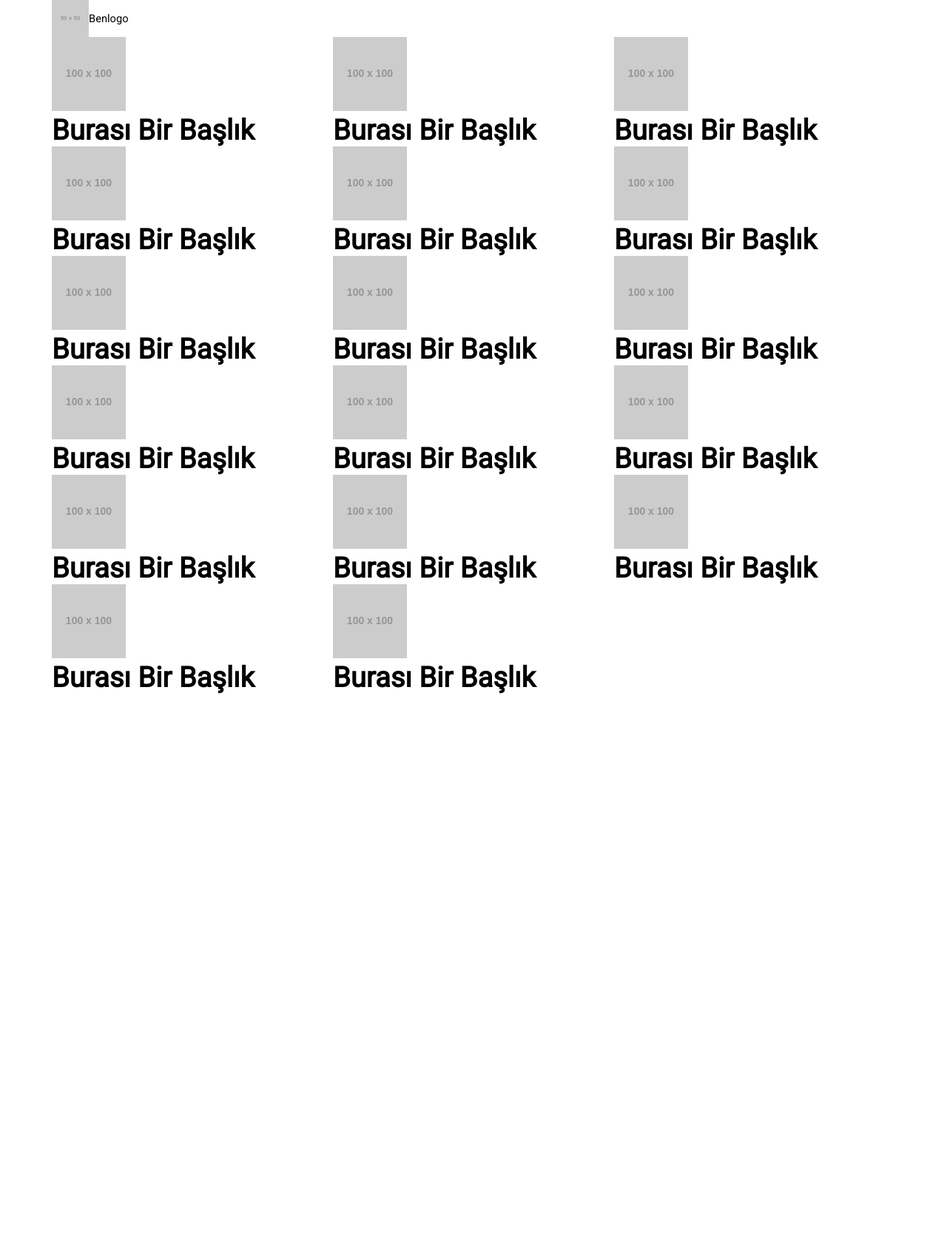
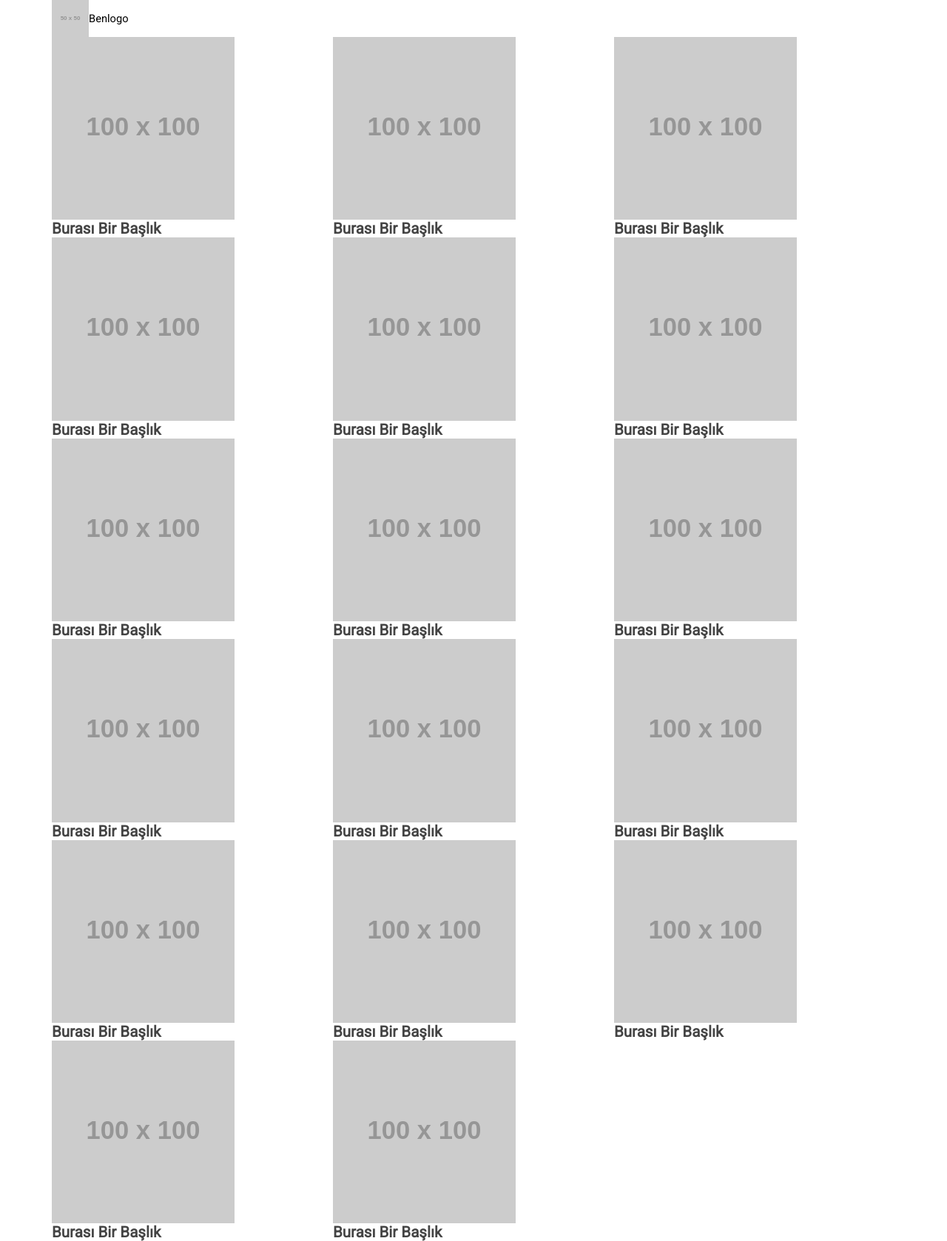
Before and after one commit to data-deveb/data-deveb.github.io, a Jekyll site: the page built from temalar/basit/index.html, in a window 1280 px wide. Shown: the whole page at 74% size. Built offline with Jekyll 4.4.1, drawn with Linux system fonts in a browser that asks for light colours; before the commit the page ends 938 px from its top, so only the background shows below that.

Commit message:
Güncellemeler.

```diff
--- a/_includes/tema-basit_head.html
+++ b/_includes/tema-basit_head.html
@@ -9,7 +9,7 @@
 <link href="https://fonts.googleapis.com/css?family=Comfortaa:300,400,700&amp;subset=latin-ext" rel="stylesheet">
 <link rel="stylesheet" href="https://data-deveb.github.io/assets/css/font-awesome.min.css">
 <link href="https://data-deveb.github.io/assets/css/deveb.css" rel="stylesheet">
-
+<link href="https://data-deveb.github.io/assets/css/deveb.genel.css" rel="stylesheet">
 <!-- HTML5 shim and Respond.js for IE8 support of HTML5 elements and media queries -->
 <!-- WARNING: Respond.js doesn't work if you view the page via file:// -->
 <!--[if lt IE 9]>
--- a/assets/css/deveb.genel.css
+++ b/assets/css/deveb.genel.css
@@ -202,3 +202,14 @@
   padding:5px;
   background-color: #fff;
 }
+[data-kart~="haber"]{
+	display: flex;
+	flex-wrap: wrap;
+}
+[data-kart~="haber"] > img{
+	width:100%;
+}
+[data-kart~="haber"] > h1{
+	font-size:1.4em;
+	color:#444;
+}
```
